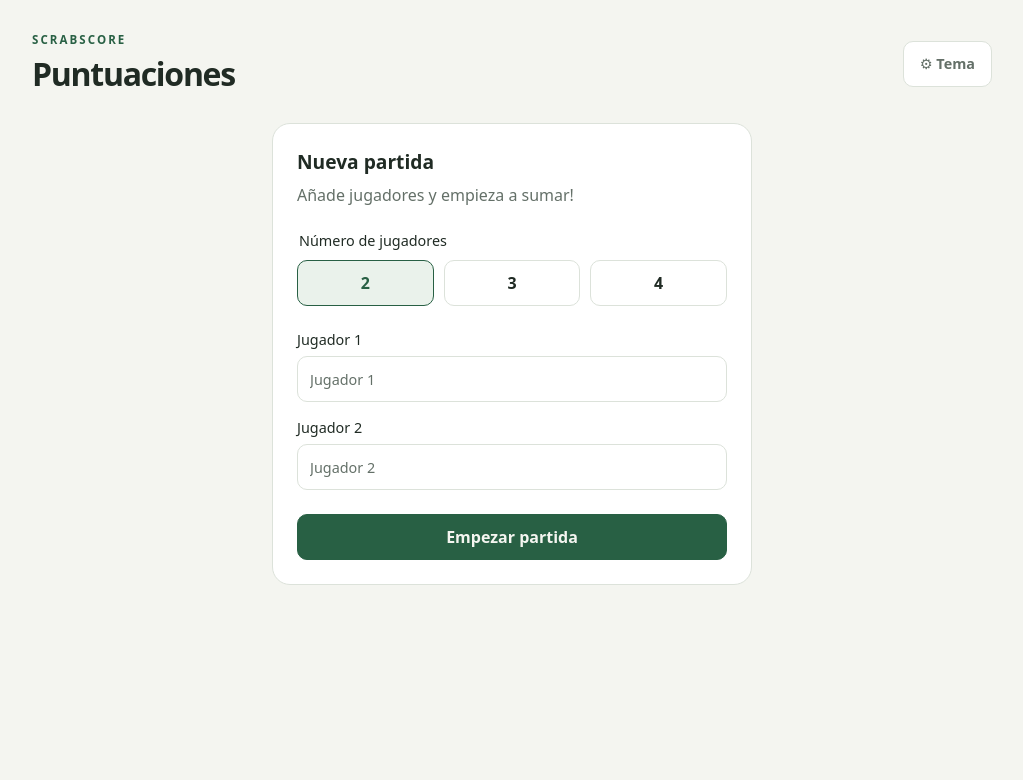
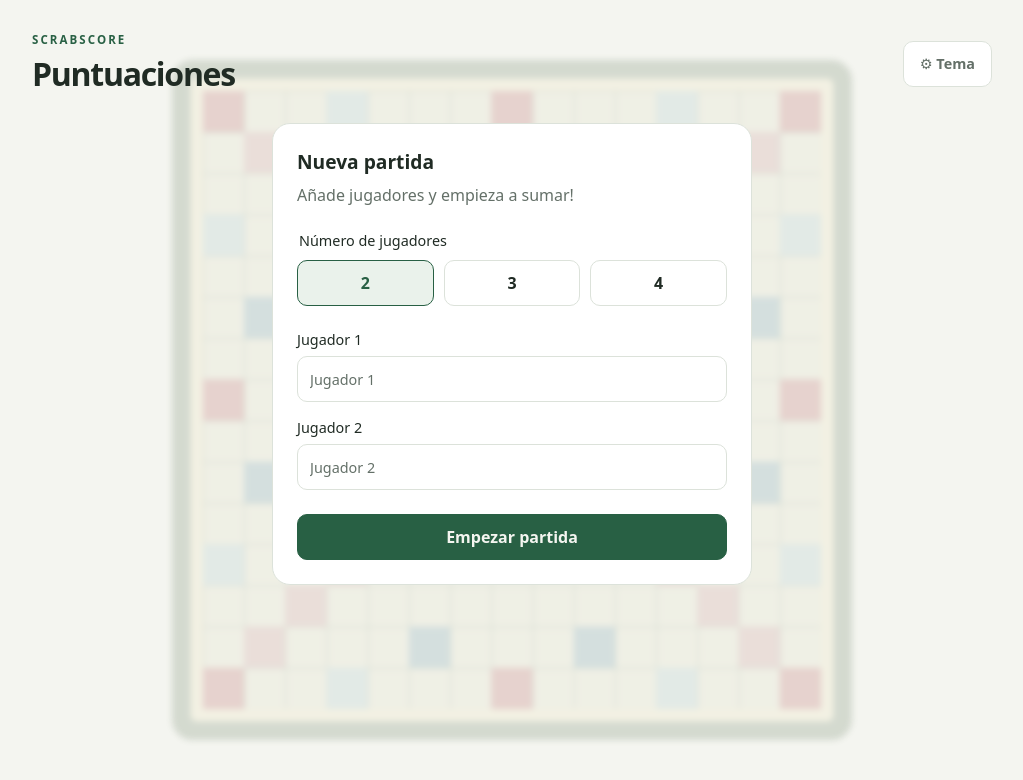
Before and after one commit to carlosYoko/scrabscore, a React (Vite) app: page / in a window 1280 px wide. Shown: the top 780 px of the page, without its empty margins (128-1151 px from the left). Built offline with nearby package versions, Linux system fonts and the light colour scheme.

Commit message:
feat: add subtle Scrabble board background

```diff
--- a/src/styles.css
+++ b/src/styles.css
@@ -10,6 +10,7 @@
   --accent-hover: #1b4a32;
   --soft: #eaf2eb;
   --error: #a52929;
+  --board-opacity: .24;
   background: var(--bg);
   color: var(--text);
   font-synthesis: none;
@@ -26,6 +27,7 @@
   --accent-hover: #b6e4c3;
   --soft: #2a3a2e;
   --error: #ffaaaa;
+  --board-opacity: .14;
 }
 
 @media (prefers-color-scheme: dark) {
@@ -40,11 +42,23 @@
     --accent-hover: #b6e4c3;
     --soft: #2a3a2e;
     --error: #ffaaaa;
+    --board-opacity: .14;
   }
 }
 
 * { box-sizing: border-box; }
 body { margin: 0; min-width: 280px; }
+body::before {
+  content: "";
+  position: fixed;
+  inset: 0;
+  background: url('/scrabble-board.svg') center / max(620px, 85vmin) no-repeat;
+  filter: blur(3px);
+  opacity: var(--board-opacity);
+  pointer-events: none;
+  z-index: 0;
+}
+#root { position: relative; z-index: 1; }
 button, input, select { font: inherit; }
 button, select { cursor: pointer; }
 button, input, select { min-height: 46px; border: 1px solid var(--border); border-radius: 10px; }
```
Also changed, not shown: public/scrabble-board.svg (added).
